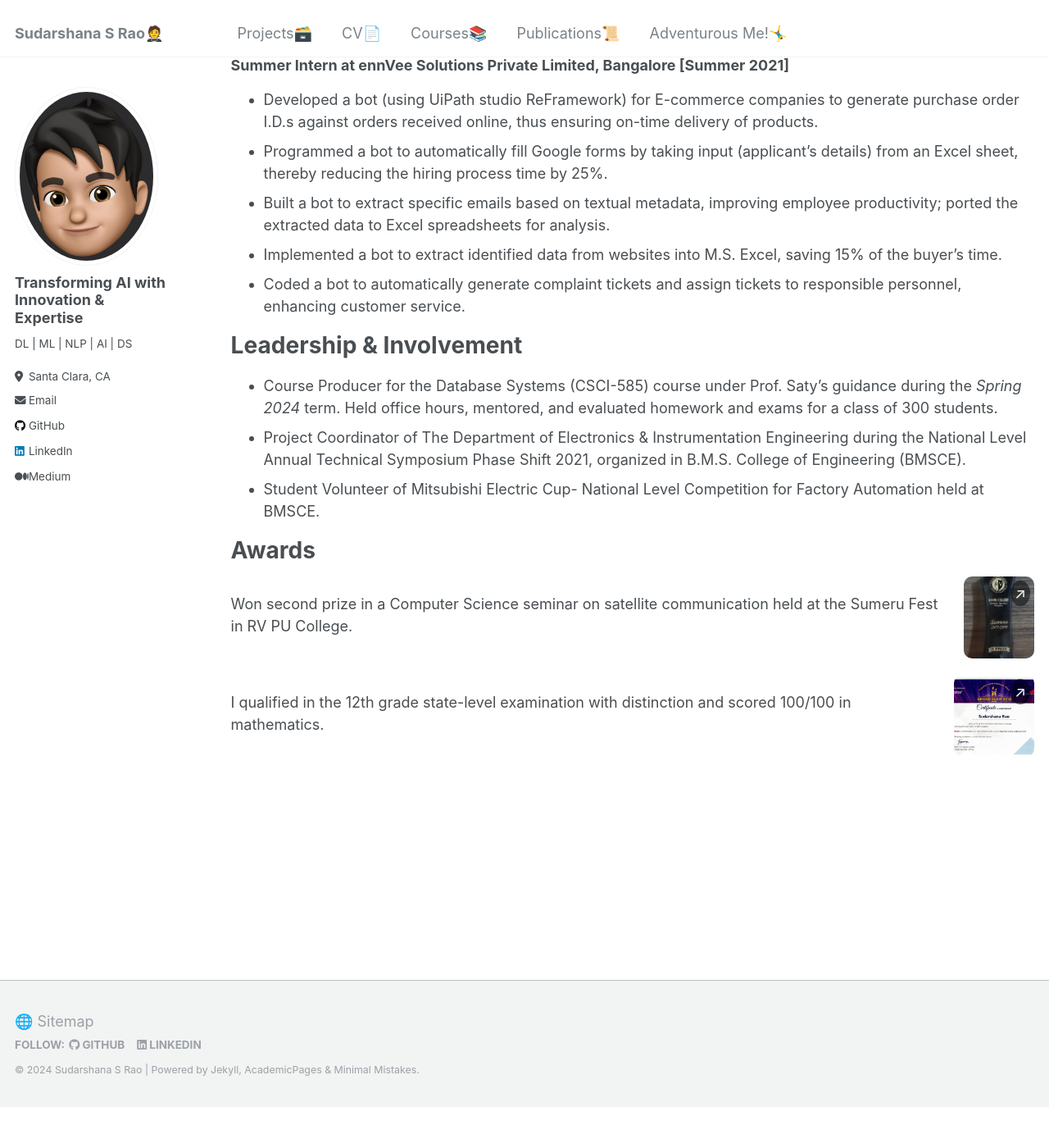
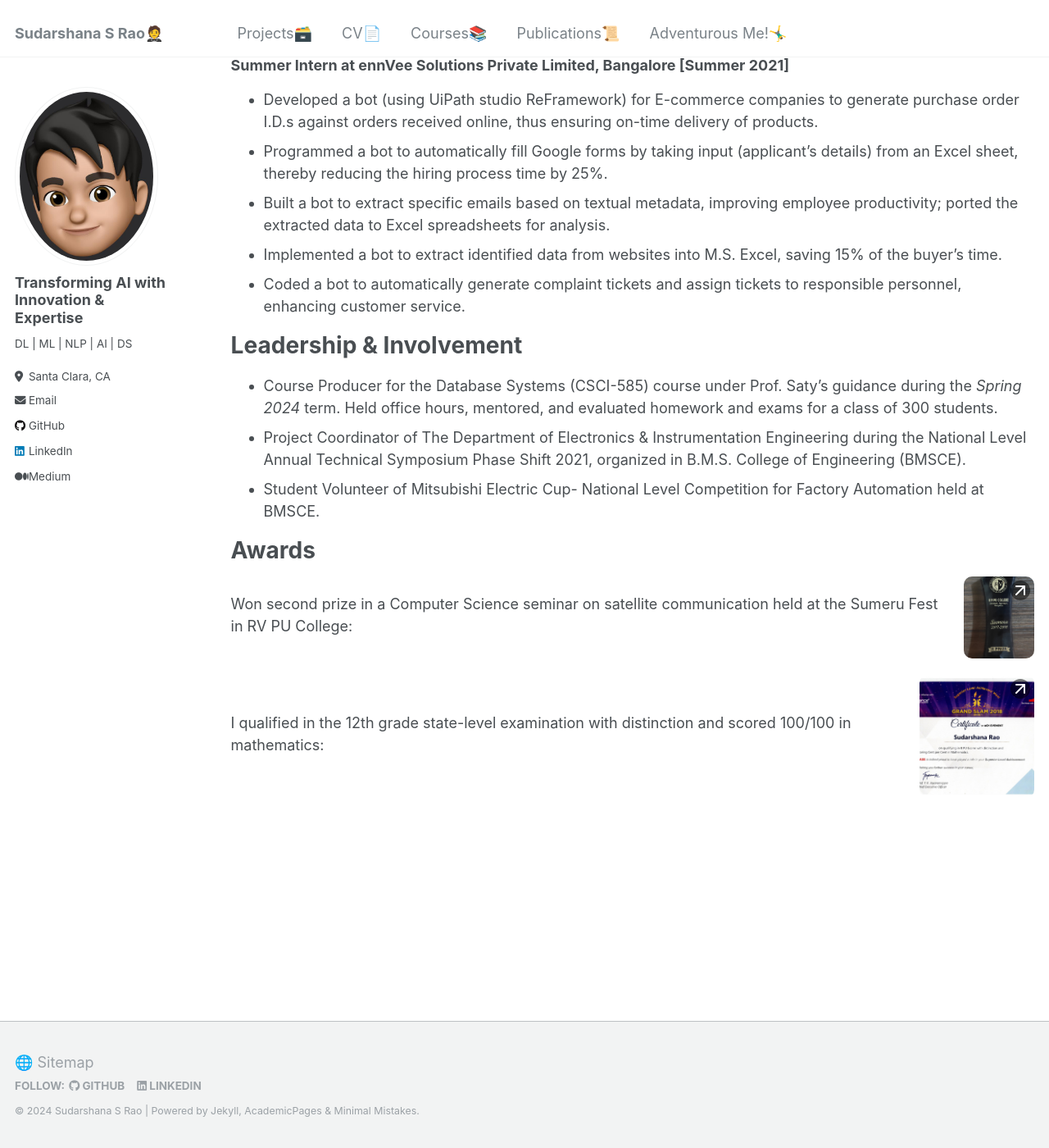
Before and after one commit to SudarshanaSRao/SudarshanaSRao.github.io, a Jekyll site: the page built from _pages/cv.md, in a window 1280 px wide and 1400 px high, scrolled down 1830 px. Shown: the whole window at 82% size. Built offline with Jekyll 4.4.1, drawn with Linux system fonts in a browser that asks for light colours; before the commit the page ends 3180 px from its top, so only the background shows below that.

Commit message:
Update cv.md

```diff
--- a/_pages/cv.md
+++ b/_pages/cv.md
@@ -173,11 +173,13 @@
         position: absolute;
         top: 5px;
         right: 5px;
-        font-size: 18px;
-        color: white;
+        width: 24px;
+        height: 24px;
         background: rgba(0, 0, 0, 0.5);
         border-radius: 50%;
-        padding: 2px 5px;
+        display: flex;
+        align-items: center;
+        justify-content: center;
     }
     .popup {
         display: none;
@@ -193,8 +195,8 @@
     }
     .popup-content {
         position: relative;
-        max-width: 500px;
-        max-height: 500px;
+        max-width: 90%;
+        max-height: 90%;
         background-color: white;
         border-radius: 10px;
         overflow: hidden;
@@ -224,21 +226,35 @@
         height: auto;
         object-fit: contain;
     }
+    #secondImage {
+        width: 150px;
+        height: 150px;
+    }
 </style>
 
 <div class="content-container">
-    <p>Won second prize in a Computer Science seminar on satellite communication held at the Sumeru Fest in RV PU College.</p>
+    <p>Won second prize in a Computer Science seminar on satellite communication held at the Sumeru Fest in RV PU College:</p>
     <div class="thumbnail-container">
         <img src="/images/Trophy.jpg" alt="Satellite Communication Seminar" class="thumbnail" onclick="openPopup(this)">
-        <span class="popup-icon">&#x2197;</span>
+        <span class="popup-icon">
+            <svg width="16" height="16" viewBox="0 0 16 16" fill="none" xmlns="http://www.w3.org/2000/svg">
+                <path d="M3 3H13V13" stroke="white" stroke-width="2" stroke-linecap="round" stroke-linejoin="round"/>
+                <path d="M13 3L3 13" stroke="white" stroke-width="2" stroke-linecap="round" stroke-linejoin="round"/>
+            </svg>
+        </span>
     </div>
 </div>
 
 <div class="content-container">
-    <p>I qualified in the 12th grade state-level examination with distinction and scored 100/100 in mathematics.</p>
+    <p>I qualified in the 12th grade state-level examination with distinction and scored 100/100 in mathematics:</p>
     <div class="thumbnail-container">
-        <img src="/images/Second PUC math.jpg" alt="12th Grade Mathematics Score" class="thumbnail" onclick="openPopup(this)">
-        <span class="popup-icon">&#x2197;</span>
+        <img id="secondImage" src="/images/Second PUC math.jpg" alt="12th Grade Mathematics Score" class="thumbnail" onclick="openPopup(this)">
+        <span class="popup-icon">
+            <svg width="16" height="16" viewBox="0 0 16 16" fill="none" xmlns="http://www.w3.org/2000/svg">
+                <path d="M3 3H13V13" stroke="white" stroke-width="2" stroke-linecap="round" stroke-linejoin="round"/>
+                <path d="M13 3L3 13" stroke="white" stroke-width="2" stroke-linecap="round" stroke-linejoin="round"/>
+            </svg>
+        </span>
     </div>
 </div>
 
```
